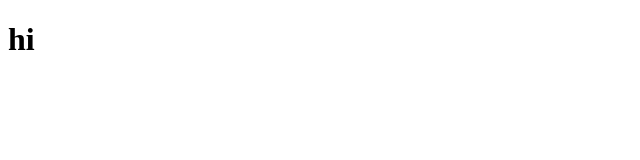
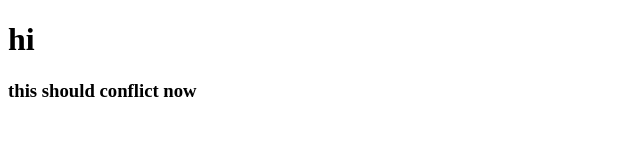
Before and after one commit to Ragib-Hasin-Muktadir/branchtest, a plain HTML site: page index.html in a window 1280 px wide. Shown: the whole page, without its empty margins (0-640 px from the left). Drawn offline with Linux system fonts and the light colour scheme.

Commit message:
branchmain h3>conflictmsg

```diff
--- a/index.html
+++ b/index.html
@@ -9,5 +9,9 @@
     <div class="branchmain">
       <h1>hi</h1>
     </div>
+
+    <div class="conflictbranch">
+        <h3>this should conflict now</h3>
+    </div>
   </body>
 </html>
```
